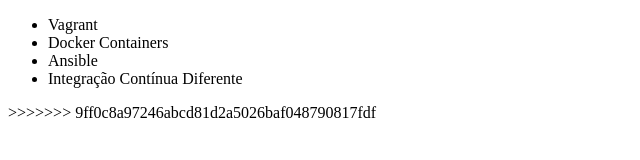
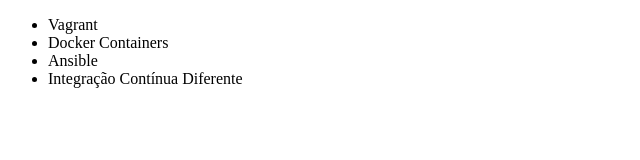
Before and after one commit to GuilhermeAmbrosio/alura-git, a plain HTML site: page index.html in a window 1280 px wide. Shown: the whole page, without its empty margins (0-640 px from the left). Drawn offline with Linux system fonts and the light colour scheme.

Commit message:
Removendo linha estranha

```diff
--- a/index.html
+++ b/index.html
@@ -11,6 +11,5 @@
 		<li>Ansible</li>
 		<li>Integração Contínua Diferente</li>
 	</ul>
->>>>>>> 9ff0c8a97246abcd81d2a5026baf048790817fdf
 </body>
 </html>
```
